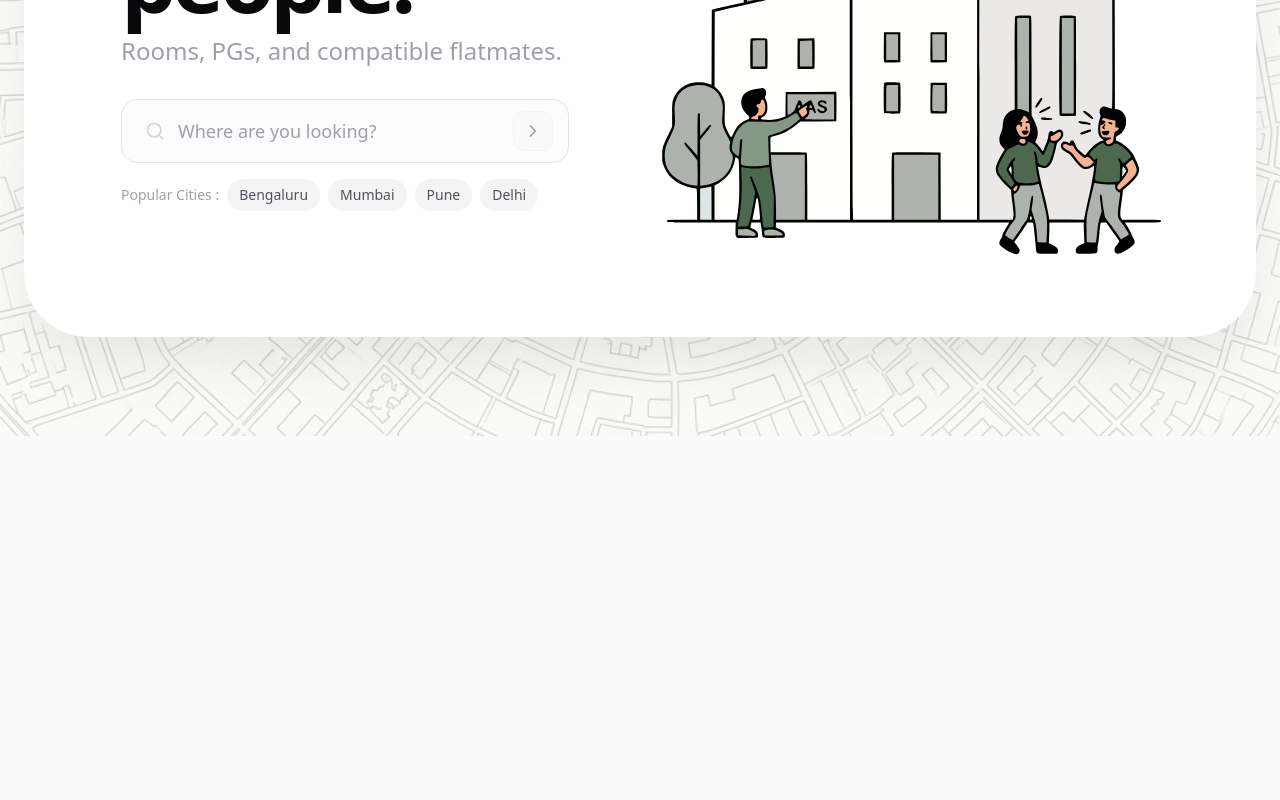
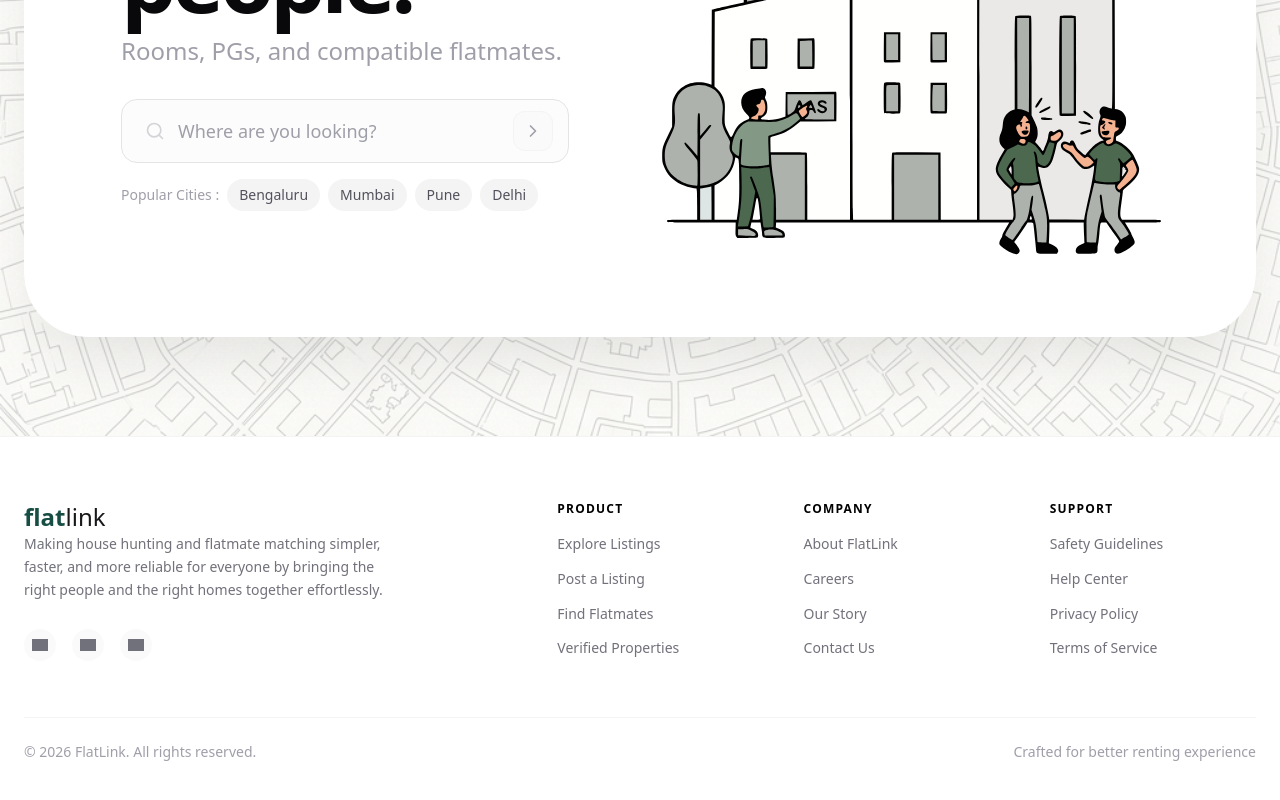
Before and after one commit to Jadu07/FlatLink, a Next.js app in the folder client/: page / in a window 1280 px wide. Shown: the part 364-1164 px from the top of the page. Before the commit the page ends 800 px from the top, so only its background shows below. Built offline with nearby package versions, Linux system fonts and the light colour scheme; grey boxes are pictures that could not be loaded.

Commit message:
add footer section

```diff
--- a/client/app/layout.tsx
+++ b/client/app/layout.tsx
@@ -1,6 +1,7 @@
 import type { Metadata } from "next";
 import "./globals.css";
 import Navbar from "@/components/Navbar";
+import Footer from "@/components/Footer"
 
 export const metadata: Metadata = {
   title: "FlatLink",
@@ -17,6 +18,7 @@ export default function RootLayout({
       <body className="bg-zinc-50 min-h-screen">
         <Navbar />
         {children}
+        <Footer />
       </body>
     </html>
   );
--- /dev/null
+++ b/client/components/Footer.tsx
@@ -0,0 +1,123 @@
+import Link from "next/link"
+
+export default function Footer() {
+  const product = [
+    { label: "Explore Listings", href: "/explore-listings" },
+    { label: "Post a Listing", href: "/post-listing" },
+    { label: "Find Flatmates", href: "/flatmates" },
+    { label: "Verified Properties", href: "/verified-properties" },
+  ]
+
+  const company = [
+    { label: "About FlatLink", href: "/about" },
+    { label: "Careers", href: "/careers" },
+    { label: "Our Story", href: "/our-story" },
+    { label: "Contact Us", href: "/contact" },
+  ]
+
+  const support = [
+    { label: "Safety Guidelines", href: "/safety" },
+    { label: "Help Center", href: "/help" },
+    { label: "Privacy Policy", href: "/privacy" },
+    { label: "Terms of Service", href: "/terms" },
+  ]
+
+  const socials = [
+    { slug: "x", href: "https://x.com/jadu_07" },
+    { slug: "instagram", href: "https://instagram.com/_jadu_._" },
+    { slug: "github", href: "https://github.com/jadu07" },
+  ]
+
+  return (
+    <footer className="border-t border-zinc-100 bg-white">
+      <div className="mx-auto max-w-7xl px-6 py-16">
+        <div className="grid grid-cols-1 lg:grid-cols-12 gap-12">
+          <div className="lg:col-span-5 space-y-5">
+            <Link href="/" className="text-2xl font-semibold">
+              <span className="text-[#164E44] font-black">flat</span>
+              <span className="text-zinc-900 font-light">link</span>
+            </Link>
+
+            <p className="text-sm text-zinc-500 max-w-sm leading-relaxed">
+              Making house hunting and flatmate matching simpler, faster, and more reliable for everyone by bringing the right people and the right homes together effortlessly.
+            </p>
+
+            <div className="flex gap-4 pt-2">
+              {socials.map((s) => (
+                <Link
+                  key={s.slug}
+                  href={s.href}
+                  target="_blank"
+                  className="w-8 h-8 flex items-center justify-center rounded-full bg-zinc-50 hover:bg-zinc-100"
+                >
+                  <span
+                    className="w-4 h-4 bg-zinc-500"
+                    style={{
+                      maskImage: `url(https://cdn.simpleicons.org/${s.slug})`,
+                      WebkitMaskImage: `url(https://cdn.simpleicons.org/${s.slug})`,
+                      maskSize: "contain",
+                      maskRepeat: "no-repeat",
+                      maskPosition: "center",
+                    }}
+                  />
+                </Link>
+              ))}
+            </div>
+          </div>
+
+          <div className="lg:col-span-7 grid grid-cols-3 gap-10">
+            <div className="space-y-4">
+              <h3 className="text-xs font-semibold uppercase tracking-widest">
+                Product
+              </h3>
+              <ul className="space-y-3 text-sm text-zinc-500 leading-relaxed">
+                {product.map((i) => (
+                  <li key={i.href}>
+                    <Link href={i.href} className="hover:text-zinc-900">
+                      {i.label}
+                    </Link>
+                  </li>
+                ))}
+              </ul>
+            </div>
+
+            <div className="space-y-4">
+              <h3 className="text-xs font-semibold uppercase tracking-widest">
+                Company
+              </h3>
+              <ul className="space-y-3 text-sm text-zinc-500 leading-relaxed">
+                {company.map((i) => (
+                  <li key={i.href}>
+                    <Link href={i.href} className="hover:text-zinc-900">
+                      {i.label}
+                    </Link>
+                  </li>
+                ))}
+              </ul>
+            </div>
+
+            <div className="space-y-4">
+              <h3 className="text-xs font-semibold uppercase tracking-widest">
+                Support
+              </h3>
+              <ul className="space-y-3 text-sm text-zinc-500 leading-relaxed">
+                {support.map((i) => (
+                  <li key={i.href}>
+                    <Link href={i.href} className="hover:text-zinc-900">
+                      {i.label}
+                    </Link>
+                  </li>
+                ))}
+              </ul>
+            </div>
+          </div>
+        </div>
+
+        <div className="mt-14 pt-6 border-t border-zinc-100 flex flex-col md:flex-row justify-between text-sm text-zinc-400 gap-3">
+          <p>© {new Date().getFullYear()} FlatLink. All rights reserved.</p>
+          <p>Crafted for better renting experience</p>
+        </div>
+      </div>
+    </footer>
+  )
+}
```
